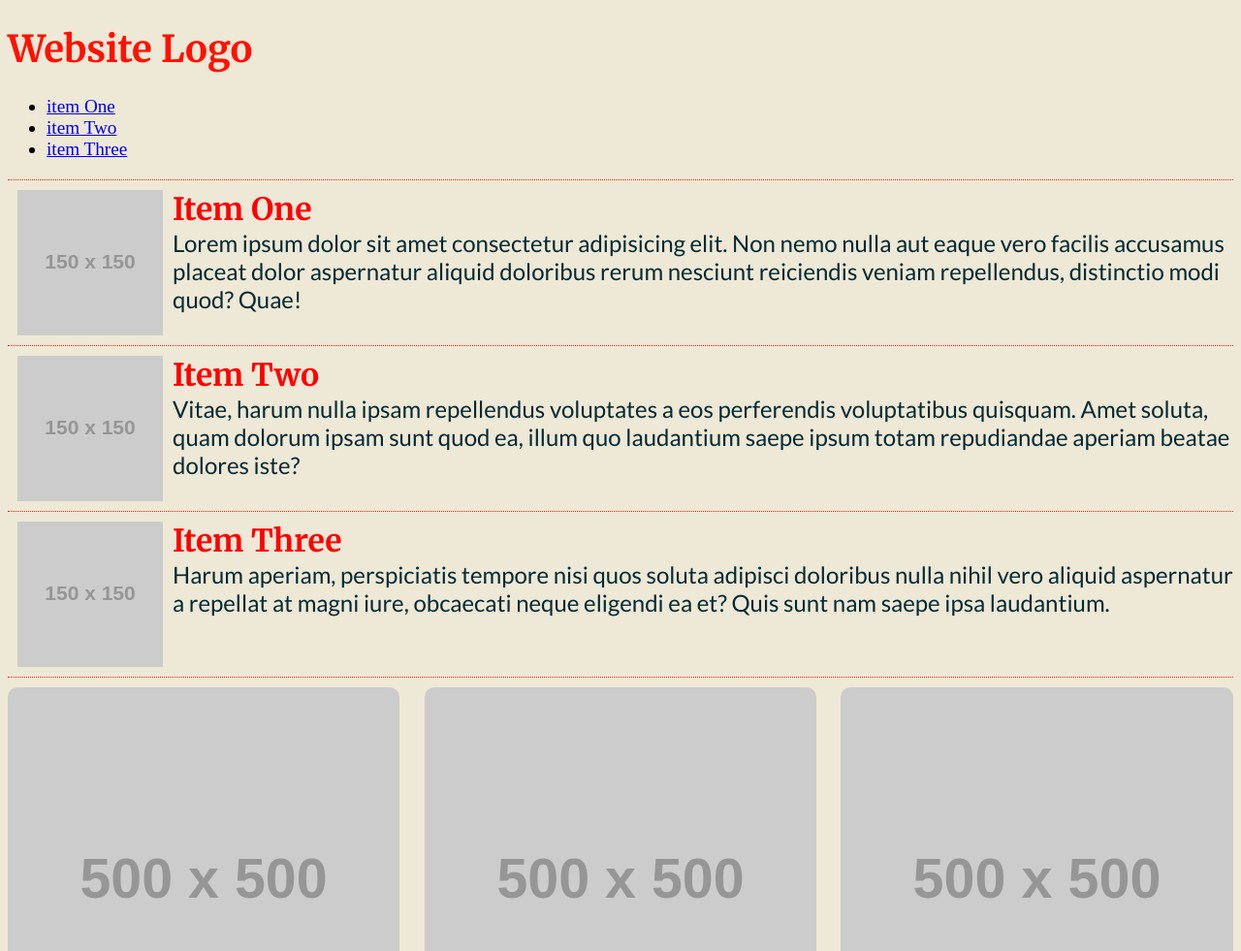
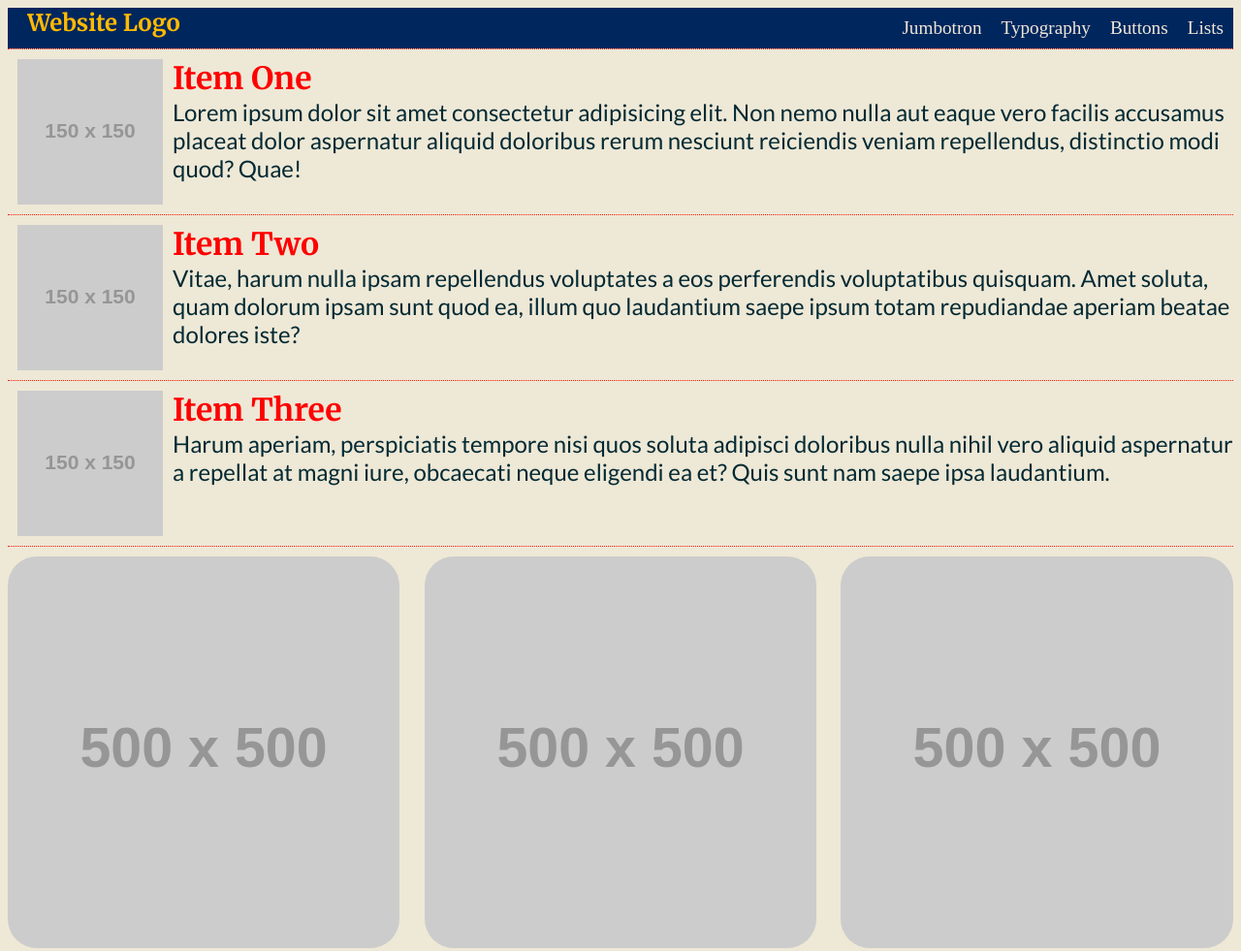
Before and after one commit to robert-laws/sass-review-october-2018, a website: page src/index.html in a window 1280 px wide. Shown: the top 981 px of the page at 97% size. Drawn offline with nearby package versions, Linux system fonts and the light colour scheme; files that its build step writes are made by us from their sources; placeholder pictures from the web are drawn by us.

Commit message:
add mixin for responsive layout

```diff
--- a/src/index.html
+++ b/src/index.html
@@ -9,17 +9,23 @@
 </head>
 <body>
   <header>
-    <h1>Website Logo</h1>
     <nav>
+      <div class="branding">
+        <h1>Website Logo</h1>
+      </div>
+
       <ul>
         <li>
-          <a href="#">item One</a>
+          <a href="#">Lists</a>
         </li>
         <li>
-          <a href="#">item Two</a>
+          <a href="#">Buttons</a>
         </li>
         <li>
-          <a href="#">item Three</a>
+          <a href="#">Typography</a>
+        </li>
+        <li>
+          <a href="#">Jumbotron</a>
         </li>
       </ul>
     </nav>
--- a/src/scss/modules/_interface.scss
+++ b/src/scss/modules/_interface.scss
@@ -2,6 +2,7 @@ $color-btn-default: $dark-blue;
 $color-btn-text: $color-main;
 $color-btn-hot: $red;
 $color-btn-cool: $blue;
+$roundness: 5px 10px 20px 30px; // used as a list of items in sass
 
 %btn {
   display: inline-block;
@@ -46,7 +47,7 @@ $color-btn-cool: $blue;
 
   img {
     display: block;
-    border-radius: 10px;
+    border-radius: nth($roundness, 4);
     max-width: 100%;
   }
 }
--- a/src/scss/partials/_mixins.scss
+++ b/src/scss/partials/_mixins.scss
@@ -31,3 +31,9 @@
     margin-right: 0;
   }
 }
+
+@mixin break($length) {
+  @media (min-width: $length) {
+    @content;
+  }
+}
--- /dev/null
+++ b/src/scss/partials/_navigation.scss
@@ -0,0 +1,59 @@
+nav {
+  header & {
+    background-color: darken($blue, 15%);
+  }
+
+  .branding {
+    float: left;
+    display: none;
+
+    @include break(900px) {
+      display: block;
+    }
+  }
+
+  .branding h1 {
+    font-size: 1.5rem;
+    overflow: hidden;
+    margin: 0 20px;
+    color: $yellow;
+  }
+
+  ul {
+    list-style: none;
+    margin: 0;
+    padding: 0;
+    @include clearfix;
+  }
+
+  ul li {
+    @include break(760px) {
+      float: right;
+    }
+    padding: 10px 5px;
+  }
+
+  ul li a {
+    text-decoration: none;
+    padding: 10px 5px;
+    color: $color-background;
+
+    &:hover {
+      color: $yellow;
+    }
+
+    header &:hover {
+      background-color: darken($blue, 20%);
+    }
+
+    footer & {
+      color: white;
+    }
+  }
+
+  footer & {
+    margin-top: 20px;
+    min-height: 200px;
+    background-color: darken($blue, 15%);
+  }
+}
--- a/src/scss/styles.scss
+++ b/src/scss/styles.scss
@@ -1,6 +1,7 @@
 @import "partials/variables";
 @import "partials/mixins";
 @import "partials/base";
+@import "partials/navigation";
 
 
 @import "modules/media";
```
